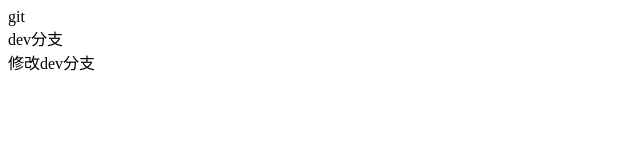
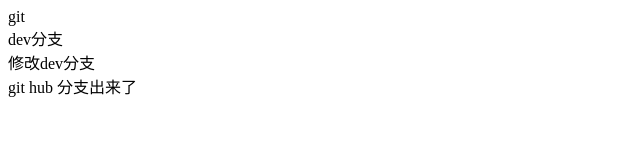
Before and after one commit to return-stay/gitpush, a plain HTML site: page index.html in a window 1280 px wide. Shown: the whole page, without its empty margins (0-640 px from the left). Drawn offline with Linux system fonts and the light colour scheme.

Commit message:
github 分支提交

```diff
--- a/index.html
+++ b/index.html
@@ -15,5 +15,8 @@
 
   <div>修改dev分支</div>
 
+
+  <div>git hub 分支出来了</div>
+
 </body>
 </html>
```
